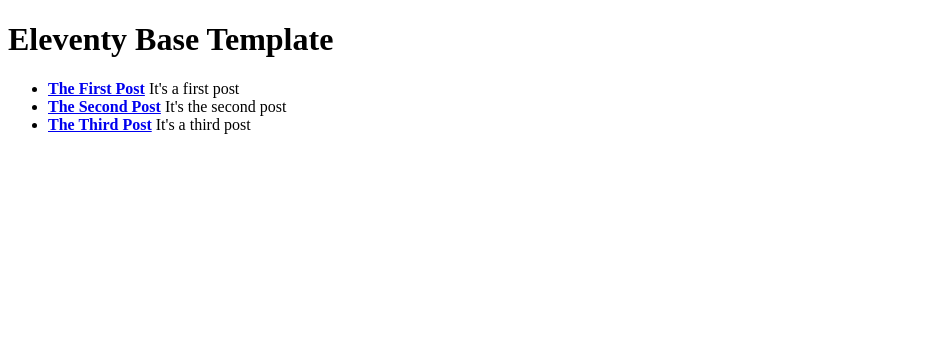
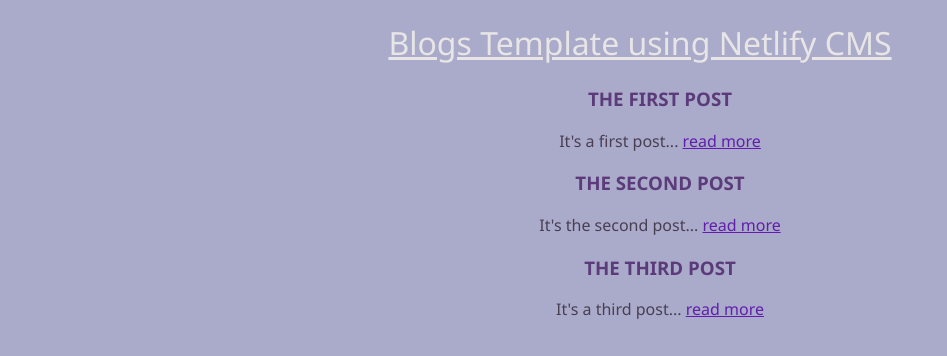
Before and after one commit to zsaurabhprdxn/netlify-cms-test, an Eleventy site: page posts.njk in a window 1280 px wide. Shown: the whole page, without its empty margins (0-947 px from the left). Built offline with nearby package versions, Linux system fonts and the light colour scheme; Eleventy itself is replaced by a stand-in of ours; files that its build step writes are made by us from their sources.

Commit message:
implemented styling

```diff
--- a/_includes/layouts/base.njk
+++ b/_includes/layouts/base.njk
@@ -4,11 +4,18 @@
     <meta charset="UTF-8">
     <meta http-equiv="X-UA-Compatible" content="IE=edge">
     <meta name="viewport" content="width=device-width, initial-scale=1.0">
+    <link rel="stylesheet" href="/assets/css/common.css">
     <link rel="stylesheet" href="/assets/css/posts.css">
-    <title>Document</title>
+    <title>Netlify CMS - Blog</title>
 </head>
 <body>
-    <h1>Eleventy Base Template</h1>
-    {{ content | safe }}
+    <header>
+        <h1>Blogs Template using Netlify CMS</h1>
+    </header>
+    <main>
+        <div class="wrapper">
+            {{ content | safe }}
+        </div>
+    </main>
 </body>
 </html>
--- a/_includes/postlist.njk
+++ b/_includes/postlist.njk
@@ -1,12 +1,13 @@
-<ul>
+<ul class='blogs-list'>
     {% for post in postlist %}
     <li>
-        <strong>
-            <a href='{{ post.url | url }}' title=''>{{post.data.title}}</a>
-        </strong>
-        <span>
-            {{ post.data.desc }}
-        </span>
+        <h3>
+            {{post.data.title}}
+        </h3>
+
+        <p>
+            {{ post.data.desc }}... <a href='{{ post.url | url }}' title='{{post.data.title}}'>read more</a>
+        </p>
     </li>
     {% endfor %}
 </ul>
--- /dev/null
+++ b/assets/css/common.css
@@ -0,0 +1,44 @@
+* {
+    font-family:'Segoe UI', Tahoma, Geneva, Verdana, sans-serif;
+}
+
+.wrapper {
+    width: 80%;
+    margin: 0 auto;
+    text-align: center;
+}
+
+body {
+    background-color: #aaaaca;
+}
+
+h1 {
+    color: #e7e5e5;
+    font-family:'Segoe UI', Tahoma, Geneva, Verdana, sans-serif;
+    font-weight: 300;
+    text-align: center;
+    text-decoration: underline;
+}
+
+p {
+    color: #483f52;
+}
+
+a {
+    color: #611ead;
+}
+
+a:hover {
+    color: #ffffff;
+    text-decoration: underline;
+}
+
+h2,
+h3 {
+    color: #5b3b79;
+    text-transform: uppercase;
+}
+
+.nav-link {
+    text-transform: lowercase;
+}
--- a/assets/css/posts.css
+++ b/assets/css/posts.css
@@ -1,4 +1,8 @@
 .post-img {
-    width: 100%;
+    width: 50%;
     height: auto;
 }
+
+.blogs-list {
+    list-style: none;
+}
--- a/index.njk
+++ b/index.njk
@@ -2,5 +2,8 @@
 layout: layouts/base.njk
 permalink: /
 ---
+<p>
+Its a Eleventy + Netlify CMS demo site
+</p>
 
-Its a Eleventy + Netlify CMS demo site
+<a href='/posts' title='blogs' class='nav-link'>Visit blog page</a>
```
Also changed, not shown: _includes/layouts/post.njk (+4 -3 lines).
